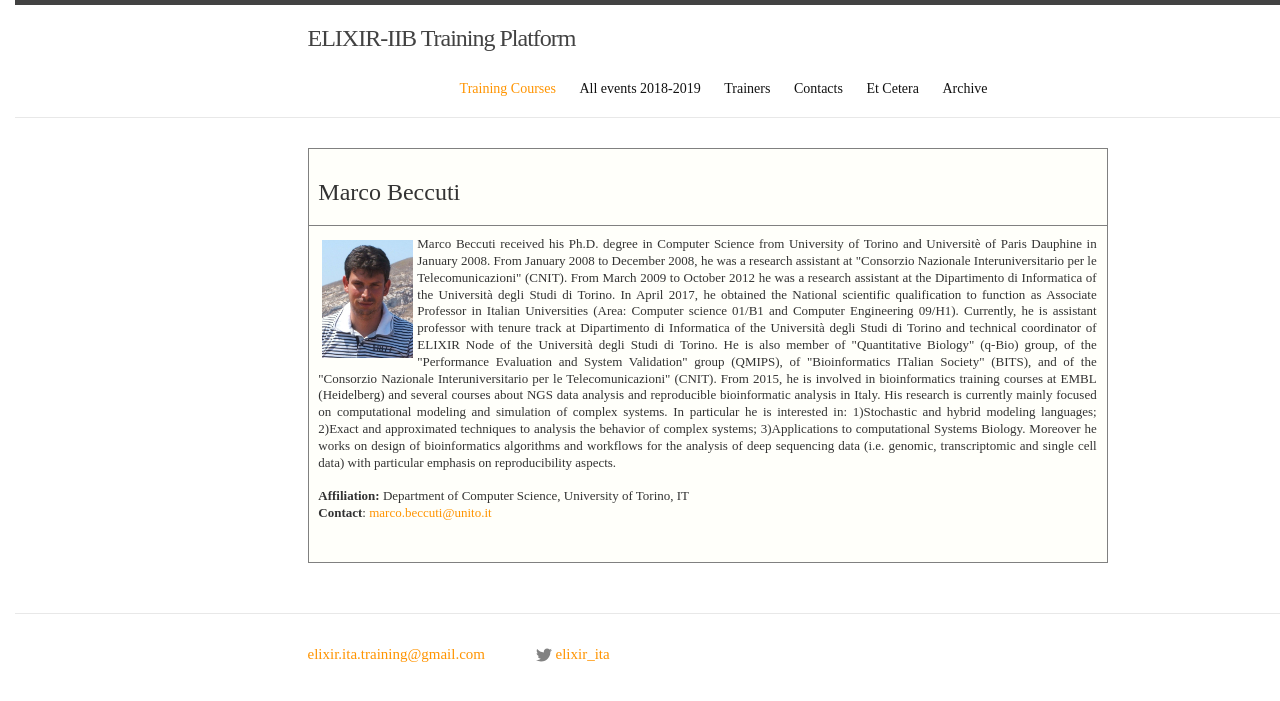
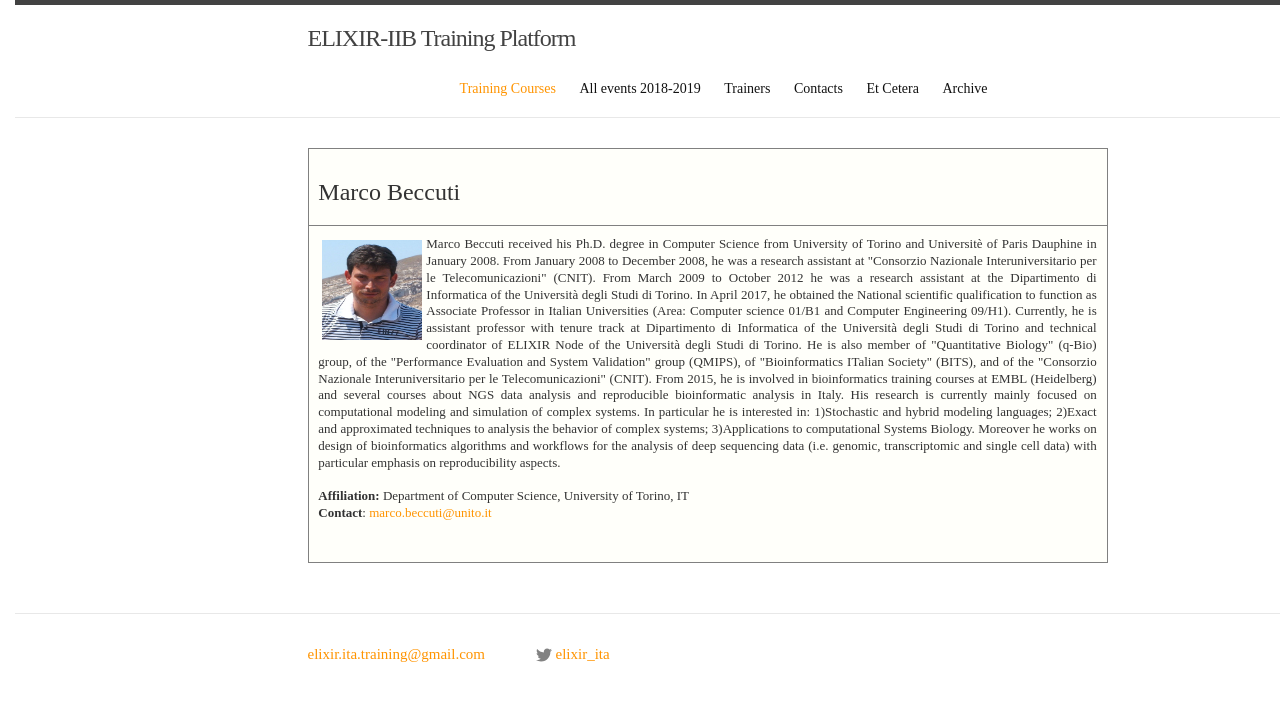
Before and after one commit to ELIXIR-IIB-training/website, a Jekyll site: the page built from instructors/marco_beccuti.html, in a window 1280 px wide. Shown: the top 701 px of the page. Built offline with Jekyll 4.4.1, drawn with Linux system fonts in a browser that asks for light colours; nearby versions of some CDN libraries; some web fonts are replaced.

Commit message:
Formatting picture

```diff
--- a/instructors/marco_beccuti.html
+++ b/instructors/marco_beccuti.html
@@ -32,7 +32,7 @@ layout: default
 	    <tr>
 	        <td>
     		    <div class="course">
-			<img border="0" style="margin:4px" src="../img/MarcoBeccuti.jpg" width="91" align="left">
+			<img border="0" style="margin:4px" src="../img/MarcoBeccuti.jpg" width="100" height="100" align="left">
 			<font size="2">
 			    <p align="justify">
 Marco Beccuti received  his Ph.D. degree in Computer Science from University of Torino and  Universitè of Paris Dauphine in January 2008. From January 2008 to December 2008, he was a research assistant at "Consorzio Nazionale Interuniversitario per le Telecomunicazioni" (CNIT). From March 2009 to October 2012 he was a research assistant at the Dipartimento di Informatica of the Università degli Studi di Torino. In April 2017, he obtained the National scientific qualification to function as Associate Professor in Italian Universities (Area: Computer science 01/B1 and Computer Engineering 09/H1). Currently, he is assistant professor with tenure track at Dipartimento di Informatica of the Università degli Studi di Torino and technical coordinator of ELIXIR Node of the Università degli Studi di Torino. He is also member of "Quantitative Biology" (q-Bio) group, of the "Performance Evaluation and System Validation" group (QMIPS), of "Bioinformatics ITalian Society" (BITS), and of the "Consorzio Nazionale Interuniversitario per le Telecomunicazioni" (CNIT). From 2015, he is involved in  bioinformatics training courses at EMBL (Heidelberg) and several courses about NGS data analysis and reproducible bioinformatic analysis in Italy.
```
